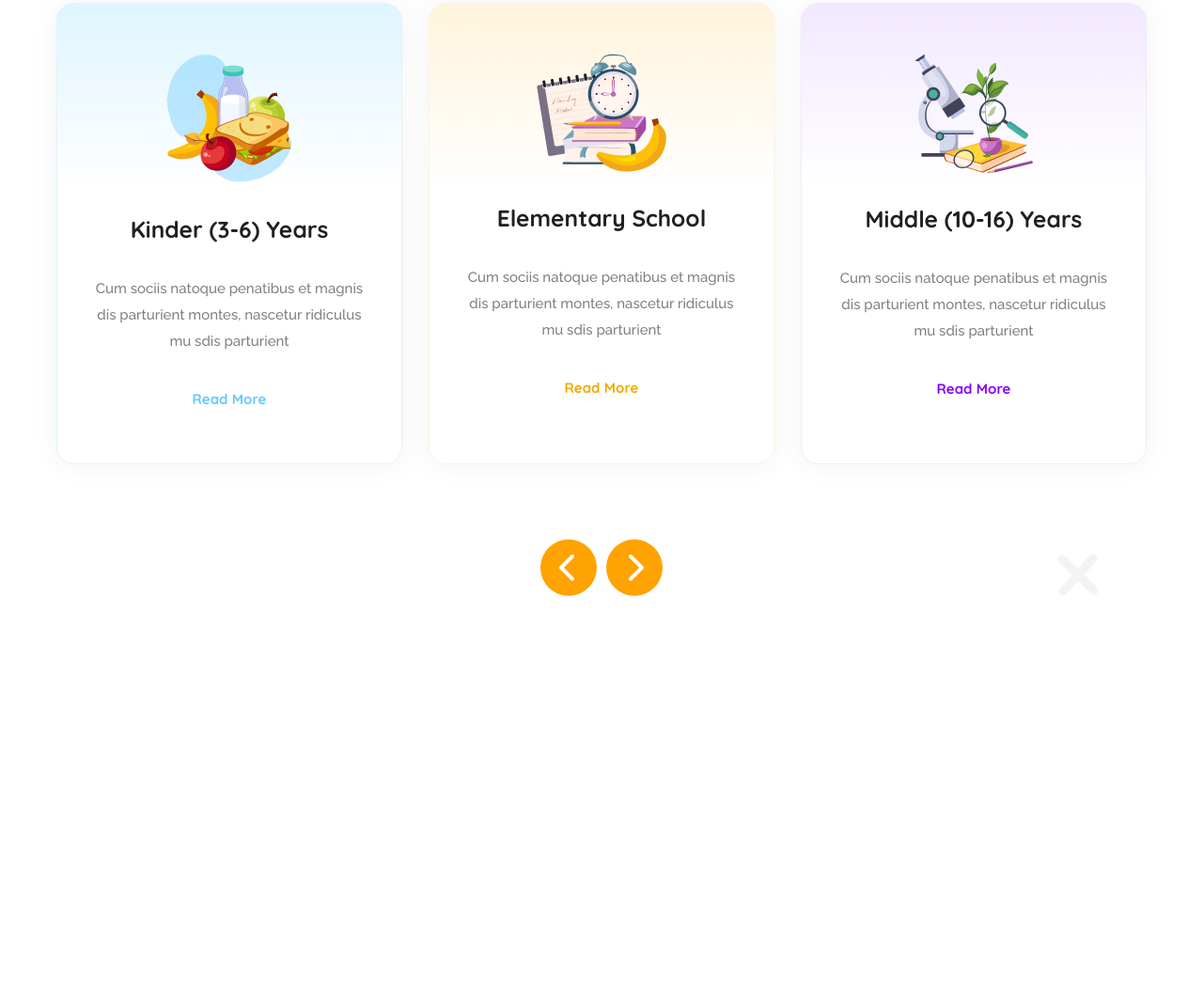
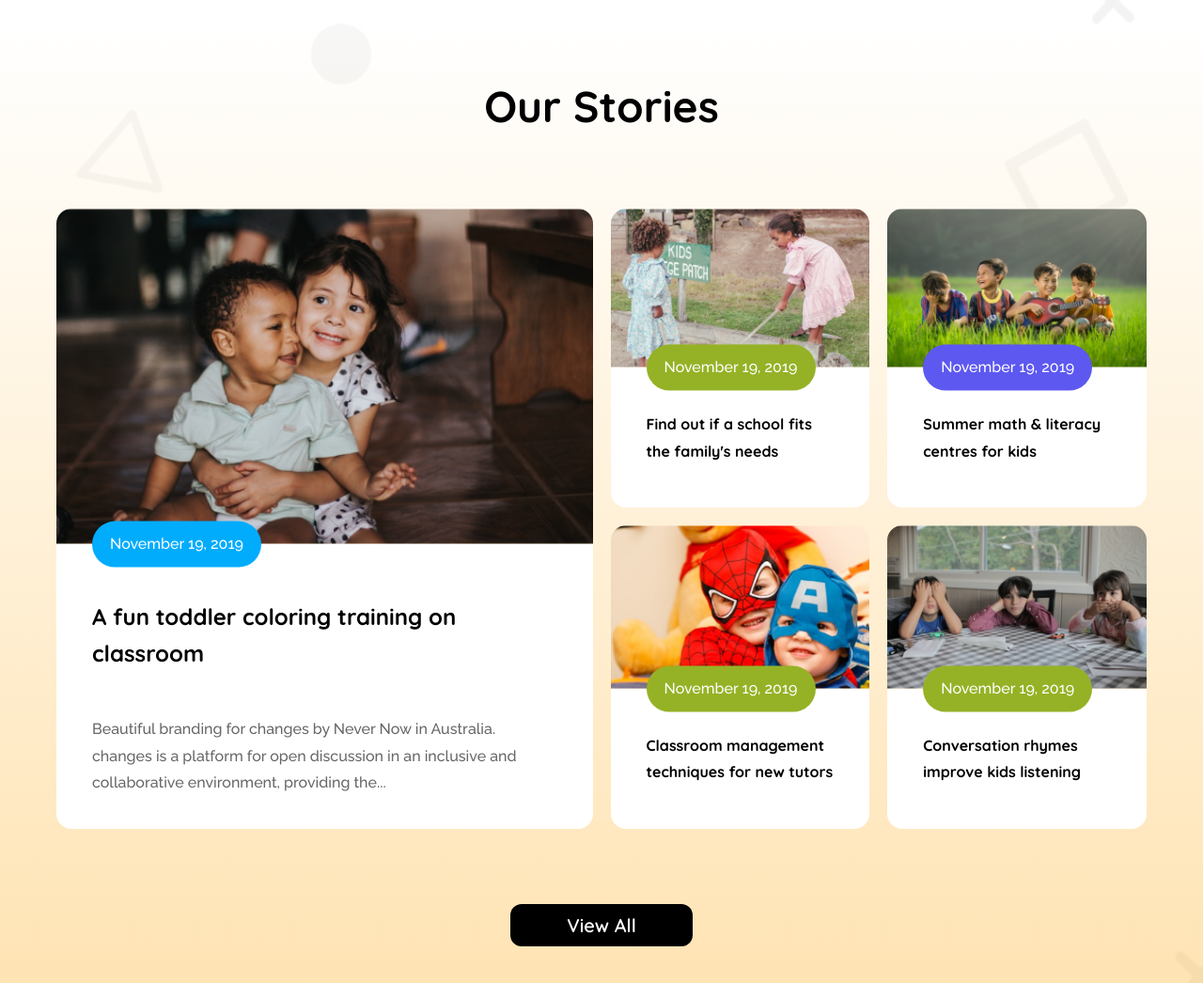
Before and after one commit to FreeCodeJunction/batch-11__assignment-02, a plain HTML site: page index.html in a window 1280 px wide. Shown: the part 864-1910 px from the top of the page at 94% size. Before the commit the page ends 1502 px from the top, so only its background shows below. Drawn offline with Linux system fonts and the light colour scheme.

Commit message:
stories section finished

```diff
--- a/css/main.css
+++ b/css/main.css
@@ -18,10 +18,19 @@
   --clr-button-2: #f0aa00;
   --clr-border-3: #f2e8ff;
   --clr-button-3: #8700ff;
+  --clr-stories-single: #666666;
+  --clr-mild-green: #95b226;
+  --clr-mild-blue: #5d58f0;
+
   /* gradients  */
   --gradient-1: linear-gradient(180deg, #def5ff 0%, white 40%, white 100%);
   --gradient-2: linear-gradient(180deg, #fff4dc 0%, white 40%, white 100%);
   --gradient-3: linear-gradient(180deg, #f2e8ff 0%, white 40%, white 100%);
+  --gradient-4: linear-gradient(
+    0deg,
+    rgba(254, 163, 1, 0.3),
+    rgba(255, 255, 255, 0.3) 100%
+  );
 }
 
 * {
@@ -58,6 +67,7 @@ img {
   color: var(--clr-pure-white);
   background-color: var(--clr-pure-black);
   border: none;
+  cursor: pointer;
   border-radius: 12px;
 }
 
--- a/css/mediaquery/small.css
+++ b/css/mediaquery/small.css
@@ -1,11 +1,10 @@
 @media screen and (width <= 768px) {
   .wrapper {
-    padding-inline: 1rem;
+    /* padding-inline: 1rem; */
   }
 
   .navbar {
     border-bottom: 2px solid var(--clr-orange);
-    padding-inline: 0;
   }
 
   .navbar__items {
@@ -23,7 +22,12 @@
     gap: 20px;
     align-items: center;
     text-align: center;
-    padding-inline: 0;
+    padding-inline: 1rem;
+  }
+
+  .navbar__logo-img-container > img {
+    max-width: 46px;
+    aspect-ratio: 1;
   }
 
   .hero__title {
@@ -42,4 +46,8 @@
     padding-inline: 24px;
     font-size: 1rem;
   }
+
+  .curriculum {
+    padding-inline: 1rem;
+  }
 }
--- a/css/mediaquery/x-small.css
+++ b/css/mediaquery/x-small.css
@@ -21,7 +21,7 @@
   /* curriculum  */
 
   .curriculum {
-    padding: 40px 0 0;
+    padding: 40px 1rem;
     /* background: url("../../assets/bg.png") left top no-repeat;
     background-size: contain; */
   }
@@ -65,4 +65,54 @@
   .curriculum__item > p {
     max-width: 193.81px;
   }
+
+  /* stories section */
+
+  .stories-wrapper {
+    background-position: initial, left top;
+    background-size: cover;
+  }
+
+  .stories {
+    padding-block: 40px;
+    padding-inline: 1rem;
+  }
+
+  .stories__items {
+    margin-block: 20px;
+    display: block;
+  }
+
+  .stories__multiple {
+    gap: 11px;
+  }
+
+  .stories__single {
+    display: none;
+  }
+
+  .stories__item h2,
+  .stories__single p,
+  .stories__content::before {
+    line-height: 17.1px;
+    font-size: 0.571rem;
+  }
+
+  .stories__item {
+    border-radius: 9.53px;
+  }
+
+  .stories__content::before {
+    padding: 5px 11px;
+  }
+
+  .stories__item > .stories__content {
+    padding: 22.65px 0px 17px 22.65px;
+  }
+
+  .stories .regular-button {
+    font-size: 1rem;
+    padding-inline: 37px;
+    padding-block: 5px;
+  }
 }
--- a/css/sections/curriculum.css
+++ b/css/sections/curriculum.css
@@ -1,6 +1,7 @@
 .curriculum {
-  padding-block: 60px 0;
+  padding-block: 60px;
   position: relative;
+  background: url(../../assets/bg.png) no-repeat center center / cover;
 }
 
 .curriculum__items {
--- a/css/sections/header.css
+++ b/css/sections/header.css
@@ -13,7 +13,7 @@
 
 .navbar__mobile {
   display: none;
-  font-size: 2.5rem;
+  font-size: 2rem;
   flex: 1;
   justify-content: end;
 }
--- /dev/null
+++ b/css/sections/stories.css
@@ -0,0 +1,102 @@
+.stories-wrapper {
+  background: var(--gradient-4),
+    url("../../assets/bg.png") no-repeat center center / cover;
+}
+
+.stories {
+  padding-block: 60px;
+}
+
+.stories__items,
+.stories__multiple {
+  display: grid;
+  grid-template-columns: repeat(2, 1fr);
+  gap: 19px;
+}
+
+.stories__items {
+  margin-block: 80px;
+}
+
+.stories__items img {
+  width: 100%;
+  display: block;
+}
+
+.stories__single,
+.stories__item {
+  border-radius: 16px;
+  overflow: hidden;
+}
+
+.stories__item {
+  display: flex;
+  flex-direction: column;
+}
+
+.stories__item > .stories__content {
+  flex: 1;
+  display: flex;
+  align-items: center;
+  padding-inline: 38px;
+}
+
+.stories__item h2 {
+  font-weight: 700;
+  max-width: 214px;
+}
+
+.stories__item h2,
+.stories__single p,
+.stories__content::before {
+  line-height: 28.8px;
+  font-size: 1rem;
+}
+
+.stories__content {
+  background-color: var(--clr-pure-white);
+  position: relative;
+}
+
+.stories__single > .stories__content {
+  padding: 58px 38px 34px;
+}
+
+.stories__single h3 {
+  font-size: 1.5rem;
+  line-height: 38.3px;
+  font-weight: 700;
+}
+
+.stories__single p {
+  font-weight: 500;
+  font-family: var(--font-secondary);
+  color: var(--clr-stories-single);
+  margin-top: 47.93px;
+}
+
+.stories__content::before {
+  content: "November 19, 2019";
+  position: absolute;
+  top: 0;
+  font-family: var(--font-secondary);
+  font-weight: 500;
+  padding: 10px 19px;
+  background-color: var(--clr-skyblue);
+  border-radius: 48px;
+  color: var(--clr-pure-white);
+  transform: translateY(-50%);
+}
+
+.stories__item > .stories__content::before {
+  background-color: var(--clr-mild-green);
+}
+
+.stories__item:nth-child(2) > .stories__content:before {
+  background-color: var(--clr-mild-blue);
+}
+
+.stories > .regular-button {
+  display: block;
+  margin-inline: auto;
+}
--- a/css/style.css
+++ b/css/style.css
@@ -4,6 +4,7 @@
 /* css file for different sections */
 @import url("sections/header.css");
 @import url("sections/curriculum.css");
+@import url("sections/stories.css");
 /* media query for different screen sizes */
 @import url("mediaquery/xxl.css");
 @import url("mediaquery/xl.css");
--- a/index.html
+++ b/index.html
@@ -12,7 +12,8 @@
   </head>
   <body>
     <div class="wrapper">
-      <header class="header max-inline">
+      <!-- header section -->
+      <header class="header max-inline" style="display: none">
         <nav class="navbar">
           <div class="navbar__logo-img-container">
             <img src="assets/logo.png" alt="logo" />
@@ -49,6 +50,7 @@
           </div>
         </div>
       </header>
+      <!-- curriculum section -->
       <section class="curriculum max-inline">
         <h1 class="regular-heading">Standard Curriculum</h1>
         <div class="curriculum__items">
@@ -84,10 +86,59 @@
           <span><i class="fa-solid fa-chevron-left"></i></span>
           <span><i class="fa-solid fa-chevron-right"></i></span>
         </div>
-        <div class="bg-img-container">
+        <!-- <div class="bg-img-container">
           <img src="assets/bg.png" alt="Bg image" />
-        </div>
+        </div> -->
       </section>
+
+      <!-- stories section -->
+      <div class="stories-wrapper">
+        <section class="stories max-inline">
+          <h1 class="regular-heading">Our Stories</h1>
+          <div class="stories__items">
+            <div class="stories__single">
+              <img src="assets/story-1.png" alt="Story banner" />
+              <div class="stories__content">
+                <h3>A fun toddler coloring training on classroom</h3>
+                <p>
+                  Beautiful branding for changes by Never Now in Australia.
+                  changes is a platform for open discussion in an inclusive and
+                  collaborative environment, providing the...
+                </p>
+              </div>
+            </div>
+
+            <div class="stories__multiple">
+              <div class="stories__item">
+                <img src="assets/story-2.png" alt="Story banner" />
+                <div class="stories__content">
+                  <h2>Find out if a school fits the family&apos;s needs</h2>
+                </div>
+              </div>
+              <div class="stories__item">
+                <img src="assets/story-3.png" alt="Story banner" />
+                <div class="stories__content">
+                  <h2>Summer math & literacy centres for kids</h2>
+                </div>
+              </div>
+              <div class="stories__item">
+                <img src="assets/story-4.png" alt="Story banner" />
+                <div class="stories__content">
+                  <h2>Classroom management techniques for new tutors</h2>
+                </div>
+              </div>
+              <div class="stories__item">
+                <img src="assets/story-5.png" alt="Story banner" />
+                <div class="stories__content">
+                  <h2>Conversation rhymes improve kids listening</h2>
+                </div>
+              </div>
+            </div>
+          </div>
+
+          <button class="regular-button">View All</button>
+        </section>
+      </div>
     </div>
   </body>
 </html>
```
